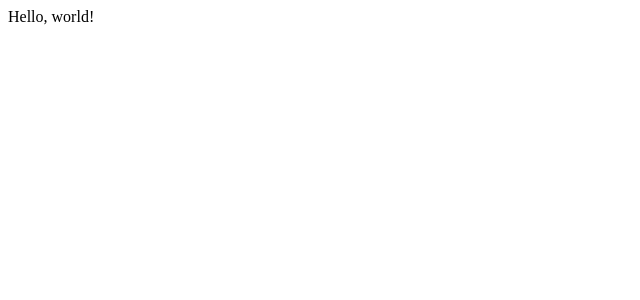
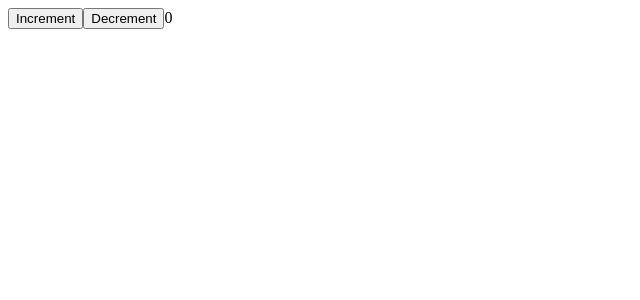
Before and after one commit to EunsangJeon/react-typescript-bootstrap, a React (Create React App) app: page / in a window 1280 px wide. Shown: the top 300 px of the page, without its empty margins (0-640 px from the left). Built offline with nearby package versions, Linux system fonts and the light colour scheme.

Commit message:
basic component examples

```diff
--- a/src/index.tsx
+++ b/src/index.tsx
@@ -1,10 +1,45 @@
 import React from 'react';
 import ReactDOM from 'react-dom';
 
-class App extends React.Component {
+interface AppProps {
+  color?: string;
+}
+
+// interface AppState {
+//   counter: number;
+// }
+
+class App extends React.Component<AppProps> {
+  state = { counter: 0 };
+  // above line redefines(overrides) the S for Component
+  // if you want to use constructor then u provide generic for state
+
+  // constructor(props: AppProps) {
+  //   super(props);
+  //   this.state = { counter: 0 };
+  // }
+
+  onIncrement = (): void => {
+    this.setState({ counter: this.state.counter + 1 });
+  };
+
+  onDecrement = (): void => {
+    this.setState({ counter: this.state.counter - 1 });
+  };
+
   render() {
-    return <div>Hello, world!</div>;
+    return (
+      <div>
+        <button onClick={this.onIncrement}>Increment</button>
+        <button onClick={this.onDecrement}>Decrement</button>
+        {this.state.counter}
+      </div>
+    );
   }
 }
 
+// const App = (props: AppProps): JSX.Element => {
+//   return <div>{props.color}</div>;
+// };
+
 ReactDOM.render(<App />, document.getElementById('root'));
```
